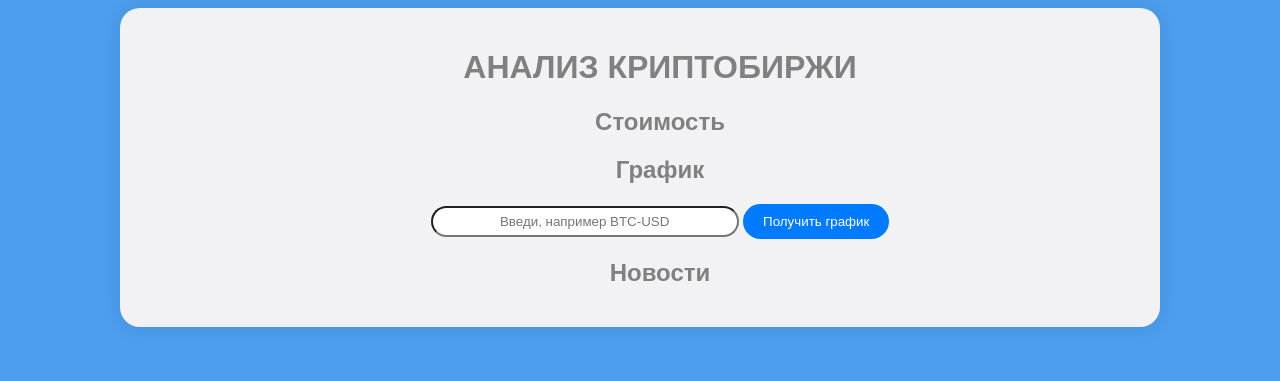
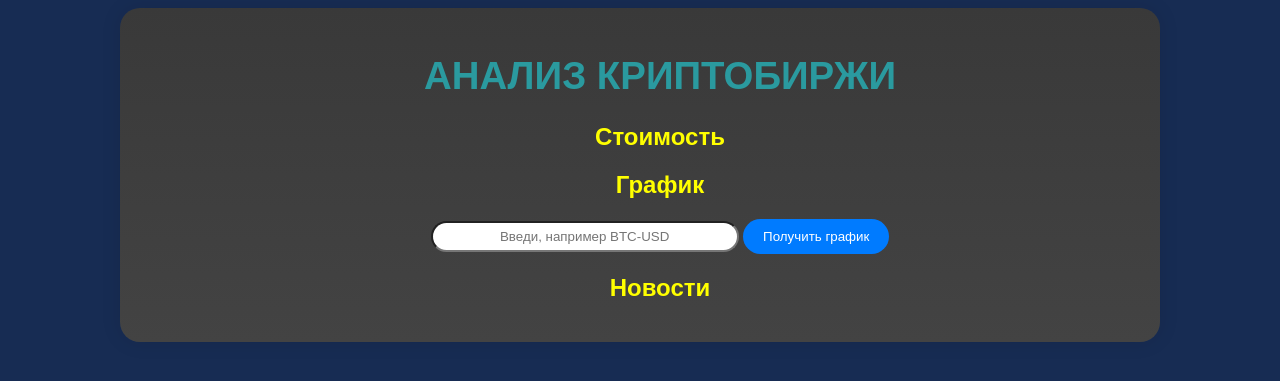
Before and after one commit to Ryize/Analizator, a Flask app: template templates/cripta.html in a window 1280 px wide. Shown: the top 381 px of the page. Run offline with Flask 3, Linux system fonts and the light colour scheme; the template is opened without the code that fills it, so the values that code supplies are empty.

Commit message:
Обновление стилей

```diff
--- a/static/css/stile_cripta.css
+++ b/static/css/stile_cripta.css
@@ -1,19 +1,19 @@
 body {
     font-family: Arial, sans-serif;
-    background: linear-gradient(to bottom, #85c2ff 0%,#4d9eef 0%,#4d9eef 4%);
+    background: linear-gradient(to bottom, #172c53 0%,#172c53 100%);
     }
 
 
 .container {
     text-decoration: none;
-    color: gray;
+    color: white;
     text-align: center;
     justify-content: center;
     max-width: 1000px;
     margin: auto;
     padding: 20px;
     border-radius: 20px;
-    background: linear-gradient(to bottom, #fdfdfd 0%,#f2f2f4 0%);
+    background: linear-gradient(to bottom, #6a6a6a 0%,#2b2b2b 0%,#757575 0%,#666666 0%,#808080 0%,#505050 0%,#393939 0%,#434343 100%,#4f4f4f 100%,#3b3b3b 100%,#4f4f4f 100%);
     box-shadow: 0 0 20px rgba(0, 0, 0, 0.1);
     }
 
@@ -39,6 +39,11 @@ input[type="text"] {
     background-color: #0069d9;
     }
 
-.articles-container.p {
-    text-decoration: none;
-}
+#title-text {
+    color: #2a9a9f;
+    font-size: 3vw;
+    }
+
+.title-text2 {
+    color: yellow;
+    }
```
